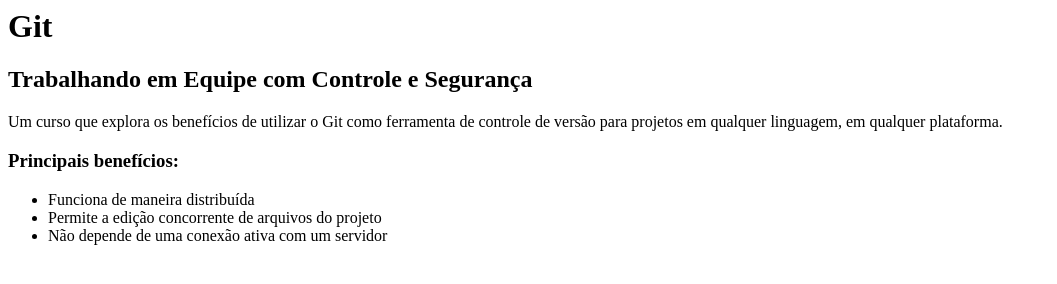
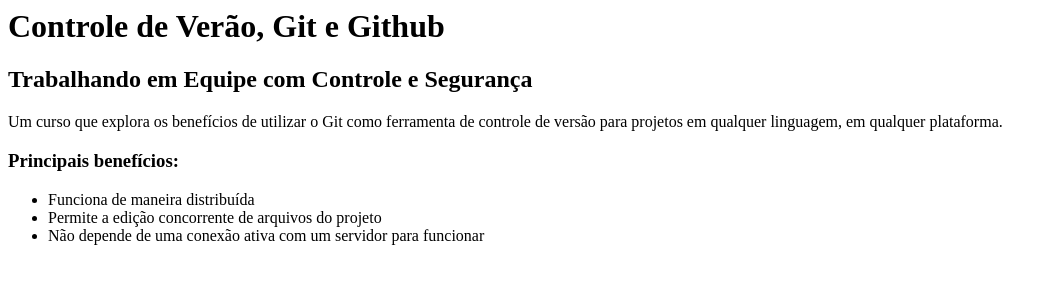
Before and after one commit to IrlanFreitas/git-handbook, a plain HTML site: page index.html in a window 1280 px wide. Shown: the whole page, without its empty margins (0-1057 px from the left). Drawn offline with Linux system fonts and the light colour scheme.

Commit message:
Alterações na index.html para visualizar o git add -i

```diff
--- a/index.html
+++ b/index.html
@@ -2,7 +2,7 @@
     <head>
     </head>
     <body>
-        <h1>Git</h1>
+        <h1>Controle de Verão, Git e Github</h1>
         <h2>Trabalhando em Equipe com Controle e Segurança</h2>
 
         <p>Um curso que explora os benefícios de utilizar o Git como ferramenta de controle de versão para projetos em qualquer linguagem, em qualquer plataforma.</p>
@@ -11,7 +11,7 @@
         <ul>
             <li>Funciona de maneira distribuída</li>
             <li>Permite a edição concorrente de arquivos do projeto</li>
-            <li>Não depende de uma conexão ativa com um servidor</li>
+            <li>Não depende de uma conexão ativa com um servidor para funcionar</li>
         </ul>
     </body>
 </html>
```
